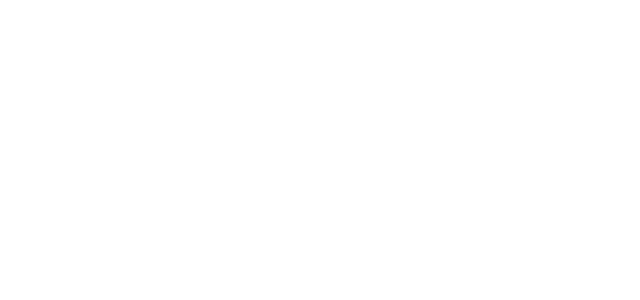
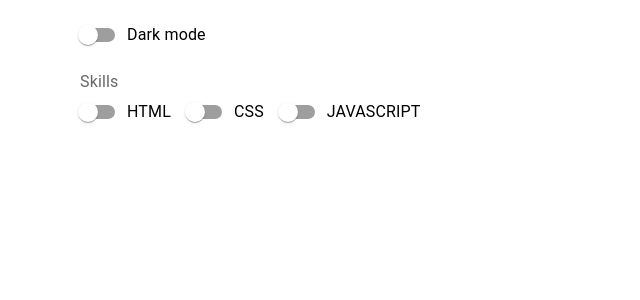
Before and after one commit to AbrarZahid050/Material-UI-learning, a React (Create React App) app: page / in a window 1280 px wide. Shown: the top 300 px of the page, without its empty margins (0-640 px from the left). Built offline with nearby package versions, Linux system fonts and the light colour scheme.

Commit message:
update-3

```diff
--- a/src/App.js
+++ b/src/App.js
@@ -5,6 +5,7 @@
 // import Select from "./components/navbar/Select";
 // import MuiRadioButton from "./components/navbar/MuiRadioButton";
 // import MuiCheckbox from "./components/navbar/MuiCheckbox";
+import MuiSwitch from "./components/navbar/MuiSwitch";
 
 const App = () => {
   return (
@@ -14,6 +15,7 @@
       {/* <Select /> */}
       {/* <MuiRadioButton /> */}
       {/* <MuiCheckbox /> */}
+      <MuiSwitch />
     </div>
   );
 };
--- /dev/null
+++ b/src/components/navbar/MuiSwitch.jsx
@@ -0,0 +1,74 @@
+import {
+  Box,
+  Container,
+  FormControl,
+  FormControlLabel,
+  FormGroup,
+  FormLabel,
+  Switch,
+} from "@mui/material";
+import { useState } from "react";
+
+const MuiSwitch = () => {
+  let index = null;
+  const [darkMode, SetDarkMode] = useState(false);
+  const [skills, setSkill] = useState([]);
+  console.log(skills);
+
+  const darkModeHandler = (event) => {
+    SetDarkMode(event.target.checked);
+  };
+
+  const skillHandler = (event) => {
+    index = skills.indexOf(event.target.value);
+    if (index === -1) {
+      setSkill([...skills, event.target.value]);
+    } else if (index >= -1) {
+      setSkill(
+        skills.filter((skill) => {
+          return skill !== event.target.value;
+        })
+      );
+    }
+  };
+
+  return (
+    <Container
+      sx={darkMode === true ? { background: "#242424", color: "white" } : null}
+    >
+      <Box
+        margin={2}
+        // sx={
+        //   darkMode === true ? { background: "#242424", color: "white" } : null
+        // }
+      >
+        <FormControlLabel
+          label="Dark mode"
+          control={<Switch checked={darkMode} onChange={darkModeHandler} />}
+        />
+      </Box>
+
+      <Box margin={2}>
+        <FormControl>
+          <FormLabel>Skills</FormLabel>
+          <FormGroup row>
+            <FormControlLabel
+              label="HTML"
+              control={<Switch value="html" onChange={skillHandler} />}
+            />
+            <FormControlLabel
+              label="CSS"
+              control={<Switch value="css" onChange={skillHandler} />}
+            />
+            <FormControlLabel
+              label="JAVASCRIPT"
+              control={<Switch value="javascript" onChange={skillHandler} />}
+            />
+          </FormGroup>
+        </FormControl>
+      </Box>
+    </Container>
+  );
+};
+
+export default MuiSwitch;
```
